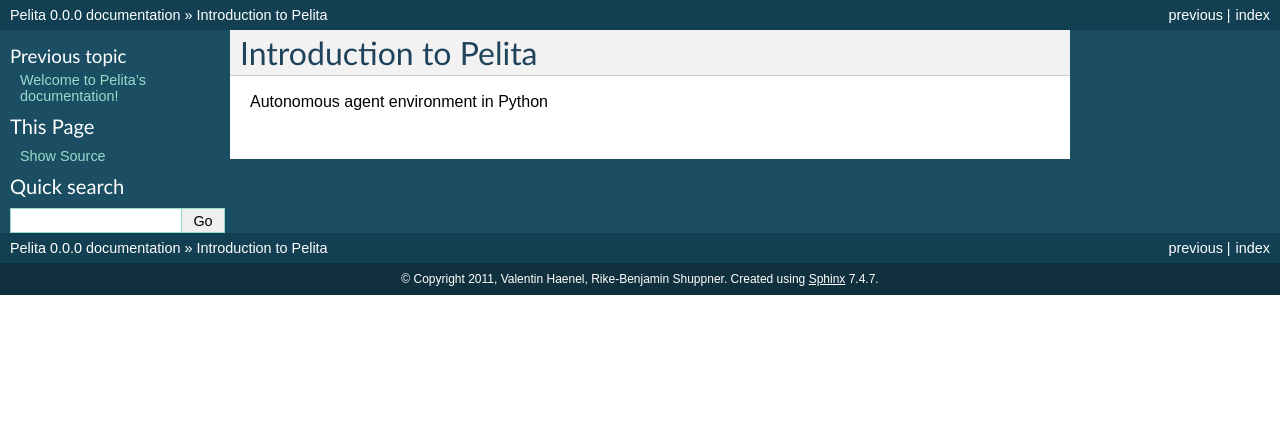
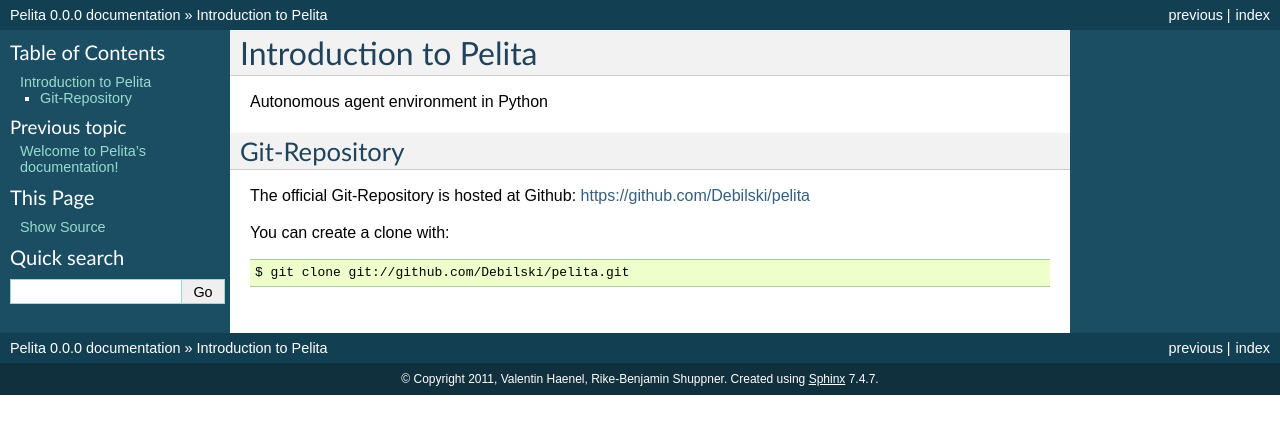
Before and after one commit to ASPP/pelita, a Sphinx documentation site: the page built from doc/source/intro.rst, in a window 1280 px wide. Shown: the top 434 px of the page. Built offline with Sphinx 7.4.7, drawn with Linux system fonts in a browser that asks for light colours.

Commit message:
DOC: introduce the git-repository

```diff
--- a/doc/source/intro.rst
+++ b/doc/source/intro.rst
@@ -3,3 +3,13 @@
 ======================
 
 Autonomous agent environment in Python
+
+Git-Repository
+==============
+
+The official Git-Repository is hosted at Github:
+`https://github.com/Debilski/pelita <https://github.com/Debilski/pelita>`_
+
+You can create a clone with::
+
+    $ git clone git://github.com/Debilski/pelita.git
```
